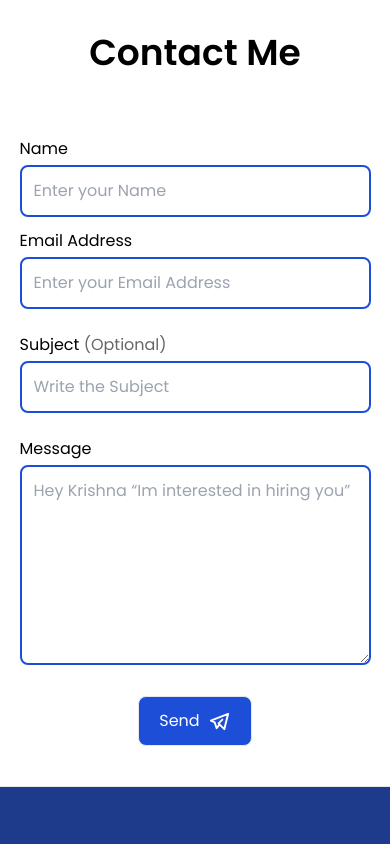
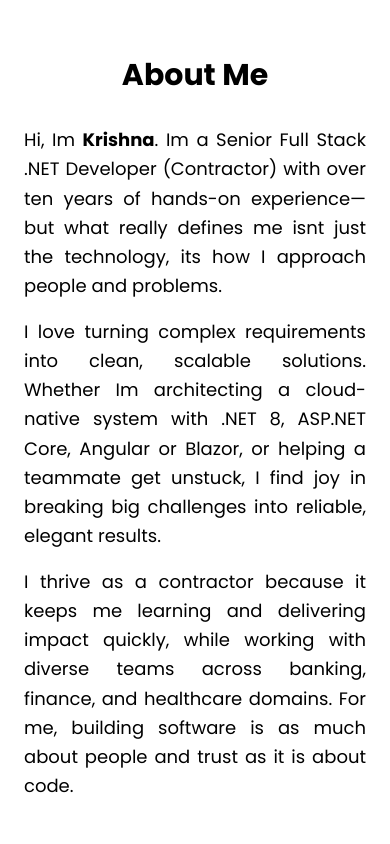
Before and after one commit to Krishna7141/dotnetport, a React (Vite) app: page / in a window 390 px wide. Shown: the part 6380-7224 px from the top of the page. Built offline with nearby package versions, Linux system fonts and the light colour scheme.

Commit message:
Add Personal About section

```diff
--- a/src/App.jsx
+++ b/src/App.jsx
@@ -7,6 +7,7 @@ import HeroSection from "./Components/HeroSection";
 import SkillsSection from "./Components/SkillsSection";
 import WorkSection from './Components/WorkSection';
 import EducationSection from "./Components/EducationSection";
+import PersonalAboutSection from './Components/PersonalAboutSection';
 import ContactSection from "./Components/ContactSection";
 import Footer from "./Components/Footer";
 
@@ -31,6 +32,8 @@ function App() {
 			<hr />
 			<EducationSection />
 			<hr />
+			<PersonalAboutSection />
+			<hr />
 			<ContactSection />
 			<hr />
 			<Footer />
--- /dev/null
+++ b/src/Components/PersonalAboutSection.jsx
@@ -0,0 +1,29 @@
+import React from "react";
+
+const PersonalAboutSection = () => {
+  return (
+    <section id="about" className="max-w-[900px] mx-auto px-6 py-16">
+      <h2 className="text-3xl md:text-4xl font-bold text-center mb-8">
+        About Me
+      </h2>
+      <p className="text-lg leading-relaxed text-justify">
+        Hi, Im <strong>Krishna</strong>. Im a Senior Full Stack .NET Developer (Contractor)
+        with over ten years of hands-on experience—but what really defines me isnt just the
+        technology, its how I approach people and problems.
+      </p>
+      <p className="text-lg leading-relaxed text-justify mt-4">
+        I love turning complex requirements into clean, scalable solutions. Whether Im
+        architecting a cloud-native system with .NET 8, ASP.NET Core, Angular or Blazor, or
+        helping a teammate get unstuck, I find joy in breaking big challenges into
+        reliable, elegant results.
+      </p>
+      <p className="text-lg leading-relaxed text-justify mt-4">
+        I thrive as a contractor because it keeps me learning and delivering impact quickly,
+        while working with diverse teams across banking, finance, and healthcare domains.
+        For me, building software is as much about people and trust as it is about code.
+      </p>
+    </section>
+  );
+};
+
+export default PersonalAboutSection;
```
